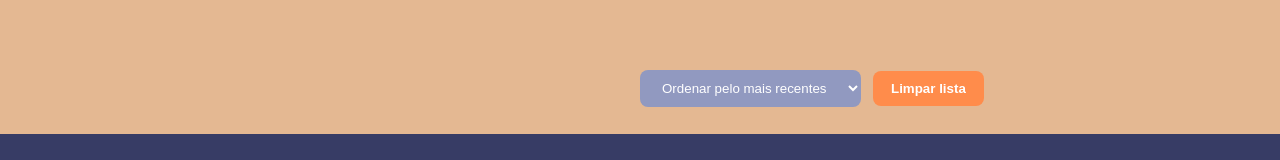
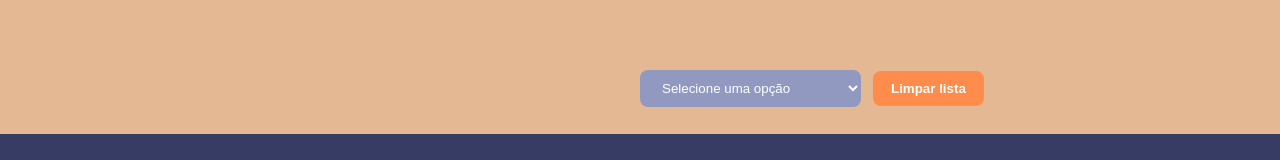
Before and after one commit to Luis-avellar/apt-espaco--mulher, a React (Vite) app: page / in a window 1280 px wide. Shown: the part 886-1046 px from the top of the page. Built offline with nearby package versions, Linux system fonts and the light colour scheme.

Commit message:
created function to filter items stored

```diff
--- a/src/app.jsx
+++ b/src/app.jsx
@@ -38,6 +38,18 @@ const App = () => {
 	const handleRemoveAllItens = e => {
 		e.preventDefault()
 		setProduct([])
+	}
+
+	const handleSelectChanges = e => {
+		const selectedOpt = e.target.value
+
+		const options = {
+			recentes: () => console.log('boi'),
+
+			guardados: items => items.filter(item => item.stored),
+		}
+
+		setProduct(prev => options[selectedOpt](prev))
 	}
 
 	return (
@@ -88,10 +100,11 @@ const App = () => {
 				</div>
 				<div className='container-btn'>
 					<form className='clear'>
-						<select name='opcoes'>
+						<select name='opcoes' onChange={handleSelectChanges}>
+							<option value=''>Selecione uma opção</option>
 							<option value='ordenar'>Ordenar pelo mais recentes</option>
 							<option value='guardados'>Mostrar só itens guardados</option>
-							<option value='ordem'>Ordem alfabética</option>
+							<option value='alfabetica'>Ordem alfabética</option>
 						</select>
 						<button onClick={handleRemoveAllItens}>Limpar lista</button>
 					</form>
```
